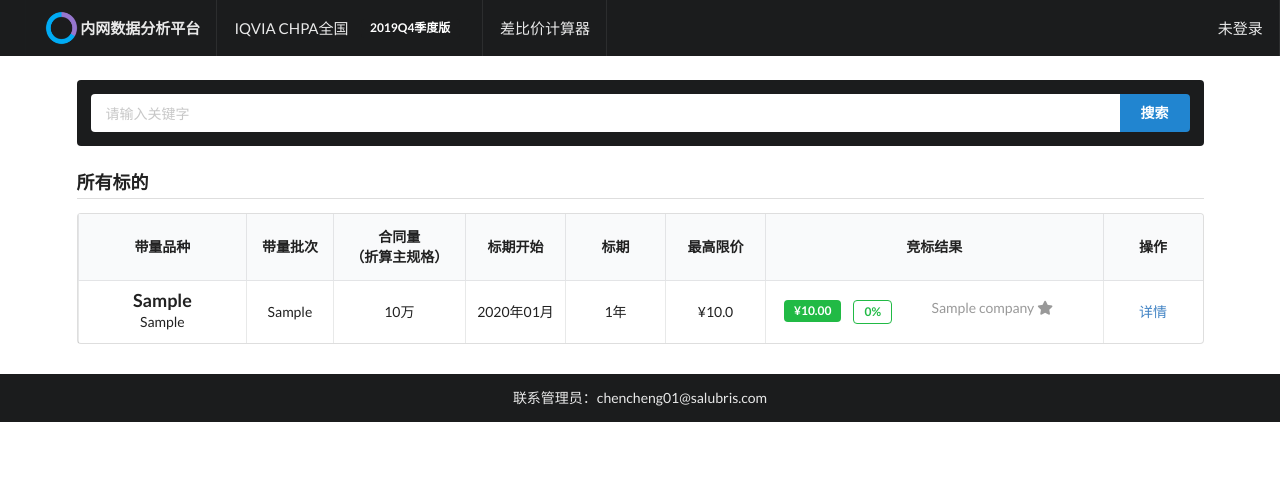
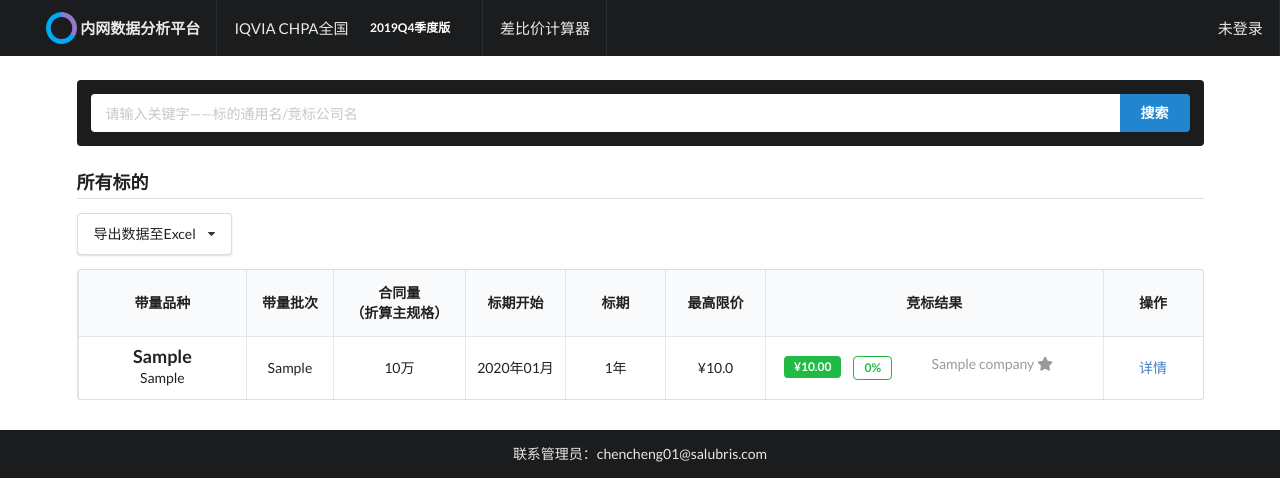
Before and after one commit to ccpic/datasite, a Django app: page /vbp/ in a window 1280 px wide. Shown: the top 495 px of the page. Run offline with Django 3.2, Linux system fonts and the light colour scheme; tables that the repository leaves empty hold one stand-in row (values such as "Sample post"); parts of the project's set-up code (start-up, migrations or seed data) failed here and were passed over; some libraries are stand-ins or nearby versions.

Commit message:
Add the export function to VBP App

```diff
--- a/chpa_data/views.py
+++ b/chpa_data/views.py
@@ -76,7 +76,7 @@ D_TRANS = {
 
 # @login_required
 # def index(request):
-#     return render(request, 'records.html')
+#     return render(request, 'tenders.html')
 
 
 # @login_required
--- a/vbp/templates/vbp/bid_detail.html
+++ b/vbp/templates/vbp/bid_detail.html
@@ -22,7 +22,7 @@
                     <a href="{% url "vbp:tender_detail" bid.tender.pk %}"
                        class="section">{{ bid.tender }}</a>
                     <i class="right angle icon divider"></i>
-                    <div class="active section">{{ bid.bidder }}</div>
+                    <div class="active section"><abbr title=" {{ bid.bidder.full_name }}">{{ bid.bidder.abbr_name }}</abbr></div>
                 </div>
                 <div class="ui celled grid">
                     <div class="row">
@@ -40,7 +40,7 @@
                                 </div>
                                 <div class="statistic">
                                     <div class="value">
-                                        {{ bid.bidder }}
+                                        <abbr title=" {{ bid.bidder.full_name }}">{{ bid.bidder.abbr_name }}</abbr>
                                     </div>
                                     <div class="label">
                                         竞标厂商
--- a/vbp/templates/vbp/records.html
+++ b/vbp/templates/vbp/tenders.html
@@ -20,7 +20,7 @@
                     {% csrf_token %}
                     <div class="field">
                         <div class="ui action input">
-                            <input type="search" name="kw" placeholder="请输入关键字" required>
+                            <input type="search" name="kw" placeholder="请输入关键字——标的通用名/竞标公司名" required>
                             <button type="submit" class="ui blue submit button">搜索</button>
                         </div>
                     </div>
@@ -28,11 +28,20 @@
             </div>
             {% if tenders %}
                 <div class="ui dividing header">
-                {% if kw %}
-                    <a href="{% url 'vbp:index' %}">所有标的</a> - 搜索关键字 "{{ kw }}" 结果
-                {% else %}
-                    所有标的
-                {% endif %}
+                    {% if kw %}
+                        <a href="{% url 'vbp:index' %}">所有标的</a> - 搜索关键字 "{{ kw }}" 结果
+                    {% else %}
+                        所有标的
+                    {% endif %}
+                </div>
+                <div class="ui compact menu">
+                    <div class="ui simple dropdown item">
+                        导出数据至Excel
+                        <i class="dropdown icon"></i>
+                        <div class="menu">
+                            <a class="item" href="{% url 'vbp:export' %}">导出中标结果整合数据</a>
+                        </div>
+                    </div>
                 </div>
                 <table class="ui celled table" id="client-selected">
                     <thead>
--- a/vbp/urls.py
+++ b/vbp/urls.py
@@ -13,7 +13,8 @@ urlpatterns = [
     path(r'tenders/<int:tender_id>', views.tender_detail, name='tender_detail'),
     path(r'companies/<int:company_id>', views.company_detail, name='company_detail'),
     path(r'search', views.search, name='search'),
-    path(r'analysis', views.analysis, name='analysis')
+    path(r'analysis', views.analysis, name='analysis'),
+    path(r'export', views.export, name='export')
     # path('', include(router.urls)),
     # path('api-auth/', include('rest_framework.urls', namespace='rest_framework'))
 ]
--- a/vbp/views.py
+++ b/vbp/views.py
@@ -1,8 +1,15 @@
 from .models import Tender, Volume, Bid, Company
 from .serializers import TenderSerializer
 from rest_framework import viewsets
-from django.shortcuts import render
+from django.shortcuts import render, HttpResponse
 from django.db.models import Q
+import pandas as pd
+
+try:
+    from io import BytesIO as IO  # for modern python
+except ImportError:
+    from io import StringIO as IO  # for legacy python
+import datetime
 
 # class RecordViewSet(viewsets.ModelViewSet):
 #     """
@@ -24,7 +31,7 @@ def index(request):
     tenders = Tender.objects.all()
 
     context = {"tenders": tenders}
-    return render(request, "vbp/records.html", context)
+    return render(request, "vbp/tenders.html", context)
 
 
 def analysis(request):
@@ -66,4 +73,39 @@ def search(request):
 
     context = {"tenders": search_result, "kw": kw}
 
-    return render(request, "vbp/records.html", context)
+    return render(request, "vbp/tenders.html", context)
+
+
+def export(request):
+    tenders = pd.DataFrame(list(Tender.objects.all().values()))
+    bids = pd.DataFrame(list(Bid.objects.all().values()))
+    volumes = pd.DataFrame(list(Volume.objects.all().values()))
+    companies =  pd.DataFrame(list(Company.objects.all().values()))
+    tenders.rename(columns={"id": "tender_id"}, inplace=True)  # 修改列名，为之后merge匹配列做准备，下同
+    df = pd.merge(volumes, tenders, how="left", on="tender_id")  # 以volume为base匹配tender
+    bids.rename(columns={"id": "winner_id"}, inplace=True)
+    df = pd.merge(df, bids, how="left", on="winner_id")  # 以volume+tender为base匹配bid
+    companies.rename(columns={"id": "bidder_id"}, inplace=True)
+    df = pd.merge(df, bids, how="left", on="winner_id")  # 以volume+tender+bid为base匹配company
+
+    excel_file = IO()
+
+    xlwriter = pd.ExcelWriter(excel_file, engine="xlsxwriter")
+
+    df.to_excel(xlwriter, "data", index=True)
+
+    xlwriter.save()
+    xlwriter.close()
+
+    excel_file.seek(0)
+
+    # 设置浏览器mime类型
+    response = HttpResponse(
+        excel_file.read(),
+        content_type="application/vnd.openxmlformats-officedocument.spreadsheetml.sheet",
+    )
+
+    # 设置文件名
+    now = datetime.datetime.now().strftime("%Y%m%d%H%M%S")  # 当前精确时间不会重复，适合用来命名默认导出文件
+    response["Content-Disposition"] = "attachment; filename=" + now + ".xlsx"
+    return response
```
